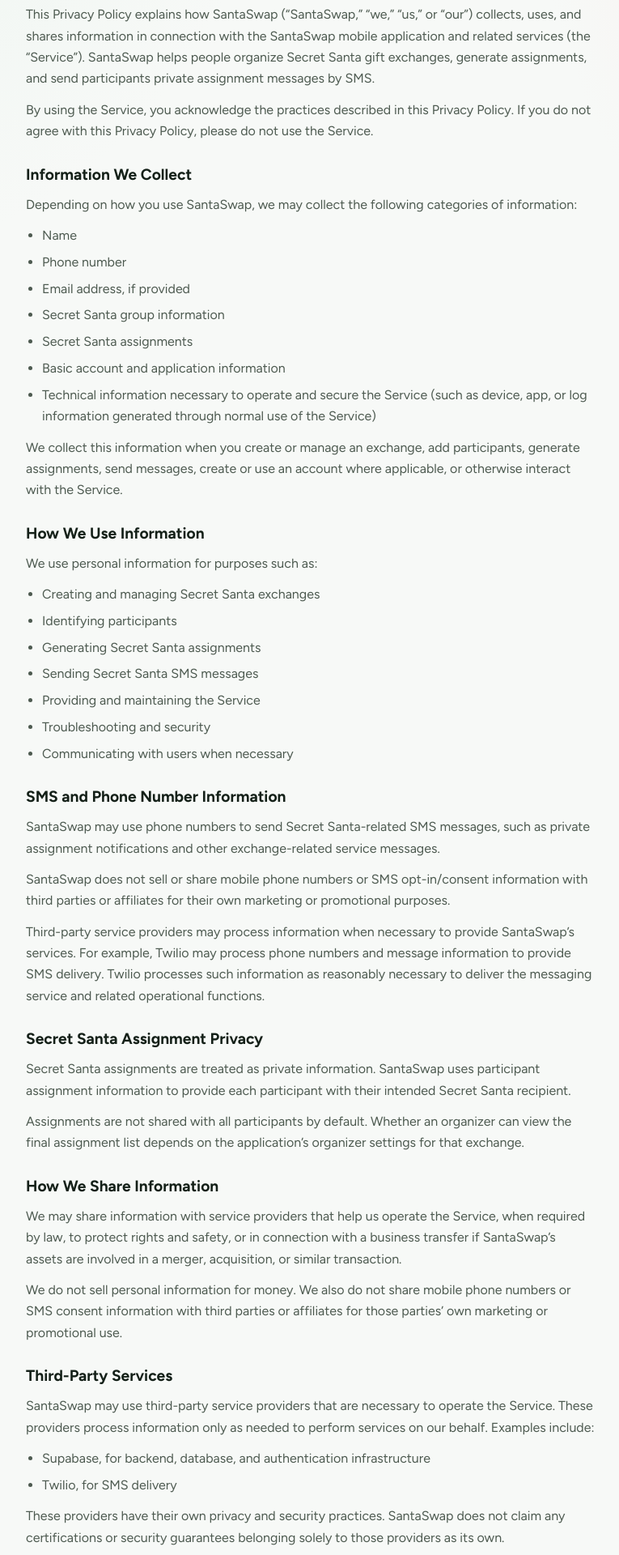
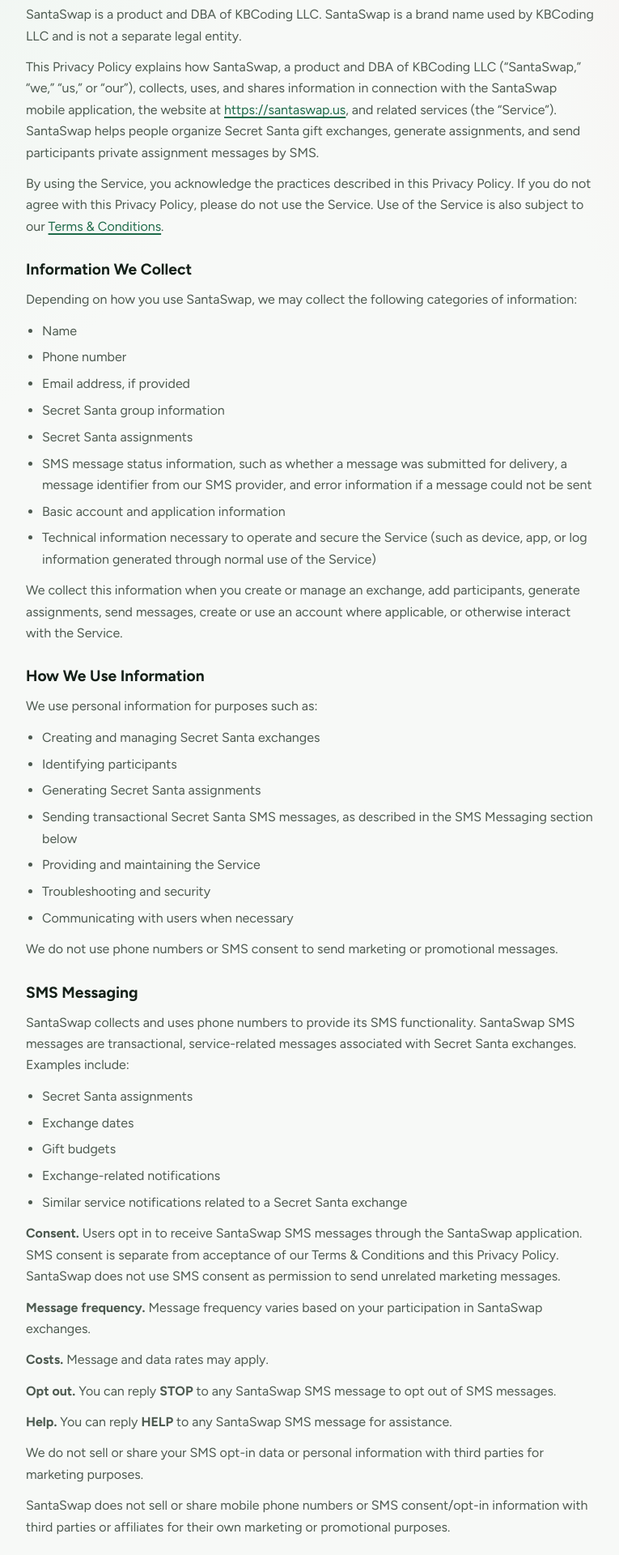
Before and after one commit to baconkev000/santaswap, a Vue app: page /privacy in a window 1280 px wide. Shown: the part 320-2240 px from the top of the page at 81% size, without its empty margins (256-1021 px from the left). Built offline with nearby package versions, Linux system fonts and the light colour scheme.

Commit message:
update privacy policy

```diff
--- a/src/views/PrivacyView.vue
+++ b/src/views/PrivacyView.vue
@@ -9,23 +9,30 @@ import { RouterLink } from 'vue-router'
       <hr class="legal-page__rule" />
 
       <h1>Privacy Policy</h1>
-      <p class="legal-page__updated">Last updated: September 2026</p>
+      <p class="legal-page__updated">Last updated: September 29, 2026</p>
 
       <div class="legal-content">
         <section aria-labelledby="privacy-intro">
           <h2 id="privacy-intro">Introduction</h2>
           <p>
-            This Privacy Policy explains how SantaSwap (“SantaSwap,” “we,” “us,”
-            or “our”) collects, uses, and shares information in connection with
-            the SantaSwap mobile application and related services (the
-            “Service”). SantaSwap helps people organize Secret Santa gift
-            exchanges, generate assignments, and send participants private
-            assignment messages by SMS.
+            SantaSwap is a product and DBA of KBCoding LLC. SantaSwap is a brand
+            name used by KBCoding LLC and is not a separate legal entity.
+          </p>
+          <p>
+            This Privacy Policy explains how SantaSwap, a product and DBA of
+            KBCoding LLC (“SantaSwap,” “we,” “us,” or “our”), collects, uses,
+            and shares information in connection with the SantaSwap mobile
+            application, the website at
+            <a href="https://santaswap.us">https://santaswap.us</a>, and related
+            services (the “Service”). SantaSwap helps people organize Secret
+            Santa gift exchanges, generate assignments, and send participants
+            private assignment messages by SMS.
           </p>
           <p>
             By using the Service, you acknowledge the practices described in this
             Privacy Policy. If you do not agree with this Privacy Policy, please
-            do not use the Service.
+            do not use the Service. Use of the Service is also subject to our
+            <RouterLink to="/terms">Terms &amp; Conditions</RouterLink>.
           </p>
         </section>
 
@@ -41,6 +48,11 @@ import { RouterLink } from 'vue-router'
             <li>Email address, if provided</li>
             <li>Secret Santa group information</li>
             <li>Secret Santa assignments</li>
+            <li>
+              SMS message status information, such as whether a message was
+              submitted for delivery, a message identifier from our SMS provider,
+              and error information if a message could not be sent
+            </li>
             <li>Basic account and application information</li>
             <li>
               Technical information necessary to operate and secure the Service
@@ -62,19 +74,73 @@ import { RouterLink } from 'vue-router'
             <li>Creating and managing Secret Santa exchanges</li>
             <li>Identifying participants</li>
             <li>Generating Secret Santa assignments</li>
-            <li>Sending Secret Santa SMS messages</li>
+            <li>
+              Sending transactional Secret Santa SMS messages, as described in
+              the SMS Messaging section below
+            </li>
             <li>Providing and maintaining the Service</li>
             <li>Troubleshooting and security</li>
             <li>Communicating with users when necessary</li>
           </ul>
+          <p>
+            We do not use phone numbers or SMS consent to send marketing or
+            promotional messages.
+          </p>
+        </section>
+
+        <section aria-labelledby="privacy-sms-program">
+          <h2 id="privacy-sms-program">SMS Messaging</h2>
+          <p>
+            SantaSwap collects and uses phone numbers to provide its SMS
+            functionality. SantaSwap SMS messages are transactional,
+            service-related messages associated with Secret Santa exchanges.
+            Examples include:
+          </p>
+          <ul>
+            <li>Secret Santa assignments</li>
+            <li>Exchange dates</li>
+            <li>Gift budgets</li>
+            <li>Exchange-related notifications</li>
+            <li>Similar service notifications related to a Secret Santa exchange</li>
+          </ul>
+          <p>
+            <strong>Consent.</strong> Users opt in to receive SantaSwap SMS
+            messages through the SantaSwap application. SMS consent is separate
+            from acceptance of our Terms &amp; Conditions and this Privacy
+            Policy. SantaSwap does not use SMS consent as permission to send
+            unrelated marketing messages.
+          </p>
+          <p>
+            <strong>Message frequency.</strong> Message frequency varies based on
+            your participation in SantaSwap exchanges.
+          </p>
+          <p>
+            <strong>Costs.</strong> Message and data rates may apply.
+          </p>
+          <p>
+            <strong>Opt out.</strong> You can reply <strong>STOP</strong> to any
+            SantaSwap SMS message to opt out of SMS messages.
+          </p>
+          <p>
+            <strong>Help.</strong> You can reply <strong>HELP</strong> to any
+            SantaSwap SMS message for assistance.
+          </p>
+          <p>
+            We do not sell or share your SMS opt-in data or personal information with third parties for marketing purposes.
+          </p>
+          <p>
+            SantaSwap does not sell or share mobile phone numbers or SMS
+            consent/opt-in information with third parties or affiliates for
+            their own marketing or promotional purposes.
+          </p>
         </section>
 
         <section aria-labelledby="privacy-sms">
           <h2 id="privacy-sms">SMS and Phone Number Information</h2>
           <p>
-            SantaSwap may use phone numbers to send Secret Santa-related SMS
-            messages, such as private assignment notifications and other
-            exchange-related service messages.
+            SantaSwap uses phone numbers to send the Secret Santa-related SMS
+            messages described above, such as private assignment notifications
+            and other exchange-related service messages.
           </p>
           <p>
             SantaSwap does not sell or share mobile phone numbers or SMS
@@ -83,10 +149,17 @@ import { RouterLink } from 'vue-router'
           </p>
           <p>
             Third-party service providers may process information when necessary
-            to provide SantaSwap’s services. For example, Twilio may process
-            phone numbers and message information to provide SMS delivery.
-            Twilio processes such information as reasonably necessary to deliver
-            the messaging service and related operational functions.
+            to provide SantaSwap’s services. SantaSwap uses Twilio for SMS
+            delivery. Twilio may process phone numbers and message-related
+            information (such as message content, delivery status, and message
+            identifiers) as necessary to provide SMS delivery and related
+            operational services.
+          </p>
+          <p>
+            To help track delivery, SantaSwap records message status information
+            such as whether a message was submitted, a Twilio message
+            identifier, and error information. SantaSwap does not store the full
+            text of assignment SMS messages in its message status records.
           </p>
         </section>
 
@@ -95,7 +168,9 @@ import { RouterLink } from 'vue-router'
           <p>
             Secret Santa assignments are treated as private information.
             SantaSwap uses participant assignment information to provide each
-            participant with their intended Secret Santa recipient.
+            participant with their intended Secret Santa recipient. Each
+            assignment SMS is intended to contain only that participant’s own
+            assignment information.
           </p>
           <p>
             Assignments are not shared with all participants by default. Whether
@@ -108,9 +183,10 @@ import { RouterLink } from 'vue-router'
           <h2 id="privacy-sharing">How We Share Information</h2>
           <p>
             We may share information with service providers that help us operate
-            the Service, when required by law, to protect rights and safety, or
-            in connection with a business transfer if SantaSwap’s assets are
-            involved in a merger, acquisition, or similar transaction.
+            the Service (such as our SMS delivery provider), when required by
+            law, to protect rights and safety, or in connection with a business
+            transfer if KBCoding LLC’s assets related to SantaSwap are involved
+            in a merger, acquisition, or similar transaction.
           </p>
           <p>
             We do not sell personal information for money. We also do not share
@@ -130,7 +206,11 @@ import { RouterLink } from 'vue-router'
             <li>
               Supabase, for backend, database, and authentication infrastructure
             </li>
-            <li>Twilio, for SMS delivery</li>
+            <li>
+              Twilio, for SMS delivery. Twilio may process phone numbers and
+              message-related information as necessary to provide SMS delivery
+              and related operational services.
+            </li>
           </ul>
           <p>
             These providers have their own privacy and security practices.
@@ -175,6 +255,11 @@ import { RouterLink } from 'vue-router'
         <section aria-labelledby="privacy-rights">
           <h2 id="privacy-rights">Your Choices and Requests</h2>
           <p>
+            You can opt out of SantaSwap SMS messages at any time by replying
+            <strong>STOP</strong> to any SantaSwap SMS message. Reply
+            <strong>HELP</strong> for assistance.
+          </p>
+          <p>
             Depending on where you live, you may have rights to request access
             to, correction of, or deletion of certain personal information, or
             to ask questions about how your information is handled. To make a
@@ -197,8 +282,21 @@ import { RouterLink } from 'vue-router'
           <h2 id="privacy-contact">Contact</h2>
           <p>Questions about this Privacy Policy?</p>
           <p>
-            Please contact SantaSwap through the contact method provided in the
-            application.
+            SantaSwap is operated by KBCoding LLC. Please contact SantaSwap
+            through the contact method provided in the application. For help
+            with SMS messages, reply <strong>HELP</strong> to any SantaSwap SMS
+            message.
+          </p>
+          <p>
+            Website: <a href="https://santaswap.us">https://santaswap.us</a>
+          </p>
+          <p>
+            Privacy Policy:
+            <a href="https://santaswap.us/privacy">https://santaswap.us/privacy</a>
+          </p>
+          <p>
+            Terms &amp; Conditions:
+            <a href="https://santaswap.us/terms">https://santaswap.us/terms</a>
           </p>
         </section>
       </div>
```
